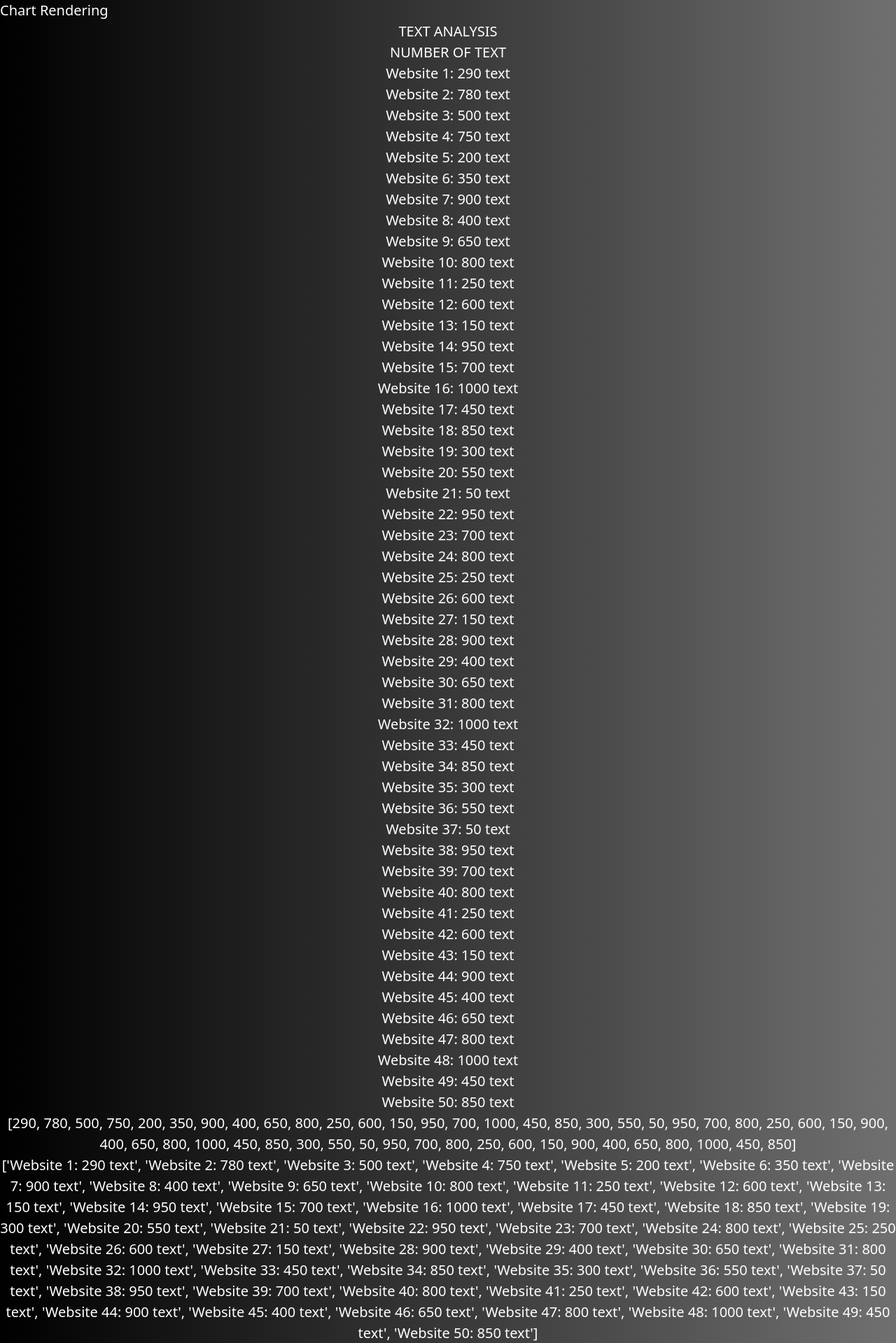
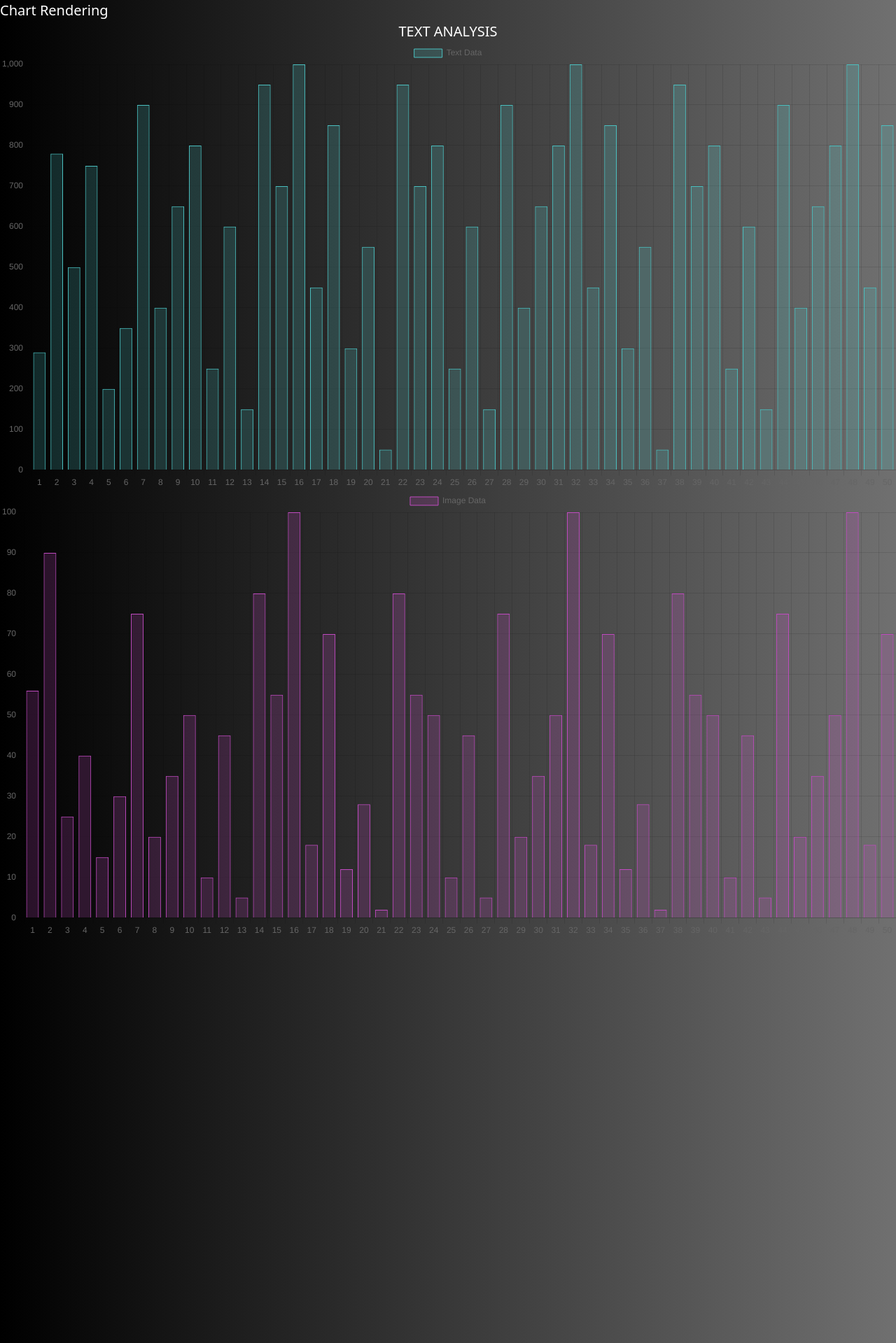
Before and after one commit to ADORSYS-GIS/report-sscrap, a Flask app: page /api/start-analysis in a window 1280 px wide. Shown: the part 68-1987 px from the top of the page at 70% size. Run offline with Flask 3, Linux system fonts and the light colour scheme; some libraries are stand-ins or nearby versions.

Commit message:
MileStone(global): Displaying analyst data using chartJS

```diff
--- a/app.py
+++ b/app.py
@@ -111,18 +111,23 @@ def analysis():
             results = [[int(result[0]), int(result[1]), int(result[2])] for result in csv_reader]
 
     # Process data for Chart.js
-    labels = [f"Website {i+1}" for i in range(len(results))]
-    text_data = [int(result[1]) for result in results]
-    no_images = [int(result[2]) for result in results]
+    labels = [result[0] for result in results]
+    texts = [result[1] for result in results]
+    images = [result[2] for result in results]
+    images_data = [f"Website {result[0]}: {result[2]} images" for result in results]
+    text_data = [f"Website {result[0]}: {result[1]} text" for result in results]
 
-    # Get total number of images for each website
-    images = [f"Website {i+1}: {int(result[2])} images" for i, result in enumerate(results)]
-    text = [f"Website {i+1}: {int(result[1])} text" for i, result in enumerate(results)]
-
-    # Encode the labels data as a JSON string
-    labels_json = json.dumps(labels)
-
-    return render_template('test.html', labels_json=labels_json, no_images=no_images, text_data=text_data, images=images, text=text)
+   # Convert data to JSON format
+    data = {
+        'labels': labels,
+        'texts': texts,
+        'images': images,
+        'images_data': images_data,
+        'text_data': text_data
+    }
+    json_data = json.dumps(data)
+    print(json_data)
+    return render_template('test.html', json_data=json_data)
 
 if __name__ == '__main__':
 	app.run(debug=True)
--- a/static/js/chart_rendering.js
+++ b/static/js/chart_rendering.js
@@ -1,25 +1,26 @@
-// Retrieving chart data from query parameters
-const urlParams = new URLSearchParams(window.location.search);
-console.log(window.location.search);
-const labels = JSON.parse(decodeURIComponent(urlParams.get('labels')));
-console.log(labels);
-const text_data = JSON.parse(urlParams.get('text_data'));
-console.log(text_data)
-const no_images = JSON.parse(urlParams.get('no_images'));
-console.log(no_images)
-const images = JSON.parse(urlParams.get('images'));
-console.log(images);
+// chart_rendering.js
 
-// Creating the chart for total number of characters
-const ctx = document.getElementById('Total_number_of_characters').getContext('2d');
-const chart1 = new Chart(ctx, {
+function renderChart(jsonData) {
+  // Use the jsonData object to render the charts
+
+  // Get the canvas elements for the two charts
+  var textChartCanvas = document.getElementById('text-chart');
+  var imageChartCanvas = document.getElementById('image-chart');
+
+  // Extract data from jsonData
+  var labels = jsonData.labels;
+  var texts = jsonData.texts;
+  var images = jsonData.images;
+
+  // Render the text chart using Chart.js
+  var textChart = new Chart(textChartCanvas, {
       type: 'bar',
       data: {
           labels: labels,
           datasets: [{
-      label: 'Number of Text',
-      data: text_data,
-      backgroundColor: 'rgba(255, 255, 255, 1)',
+              label: 'Text Data',
+              data: texts,
+              backgroundColor: 'rgba(75, 192, 192, 0.2)',
               borderColor: 'rgba(75, 192, 192, 1)',
               borderWidth: 1
           }]
@@ -34,17 +35,16 @@ const chart1 = new Chart(ctx, {
       }
   });
 
-// Creating the chart for images found
-const ctxn = document.getElementById('Total_number_of_images').getContext('2d');
-const chart2 = new Chart(ctxn, {
+  // Render the image chart using Chart.js
+  var imageChart = new Chart(imageChartCanvas, {
       type: 'bar',
       data: {
           labels: labels,
           datasets: [{
-      label: 'Number of Images',
-      data: no_images,
-      backgroundColor: 'rgba(255, 255, 255, 1)',
-      borderColor: 'rgba(75, 192, 192, 1)',
+              label: 'Image Data',
+              data: images,
+              backgroundColor: 'rgba(192, 75, 192, 0.2)',
+              borderColor: 'rgba(192, 75, 192, 1)',
               borderWidth: 1
           }]
       },
@@ -57,12 +57,4 @@ const chart2 = new Chart(ctxn, {
           }
       }
   });
-
-// Passing image data to script
-const imageData = urlParams.getAll('images');
-const imageList = document.getElementById('imageList');
-imageData.forEach(image => {
-    const li = document.createElement('li');
-    li.textContent = image;
-    imageList.appendChild(li);
-});
+}
--- a/templates/test.html
+++ b/templates/test.html
@@ -16,40 +16,17 @@
 <div align="center">
     <div class="main">
         <h1>TEXT ANALYSIS</h1>
+        <!-- Displaying both charts from chart_rendering.js -->
+        <canvas id="text-chart"></canvas>
+        <canvas id="image-chart"></canvas>
     </div>
-    <div class="website-box">
-        <h2>NUMBER OF TEXT</h2>
-        <ul class="list-unordered">
-            {% for txt in text %}
-                <li>{{ txt }}</li>
-            {% endfor %}
-        </ul>
-    </div>
-    <!-- Print values of labels and text_data for debugging -->
-    <div>{{ labels }}</div>
-    <div>{{ text_data }}</div>
-    <div>{{ text }}</div>
-    <canvas id="Total_number_of_characters" class="first"></canvas>
-
 </div>
 
-<center>
-    <h1>IMAGE ANALYSIS</h1>
-    <div class="website-box">
-        <h2>NUMBER OF IMAGES</h2>
-        <ul class="list-unordered">
-            {% for image in images %}
-                <li>{{ image }}</li>
-            {% endfor %}
-        </ul>
-    </div>
-</center>
-<canvas id="Total_number_of_images"></canvas>
+<!-- Linke to chart_rendering.js file -->
+<script src="{{ url_for('static', filename='js/chart_rendering.js') }}"></script>
+<script>
+    var jsonData = JSON.parse('{{ json_data|safe }}');
+    renderChart(jsonData);
+</script>
 
-<!-- Load chart_rendering.js after the DOM has finished loading -->
-<script src="{{ url_for('static', filename='js/chart_rendering.js') }}?labels={{ labels_json }}&text_data={{ text_data | tojson }}&no_images={{ no_images | tojson }}&images={{ images | tojson }}" defer></script>
 {% endblock %}
-
-{% block title %}
-    Results
-{% endblock %}
```
Lines whose indentation alone changed are shown as unchanged.
